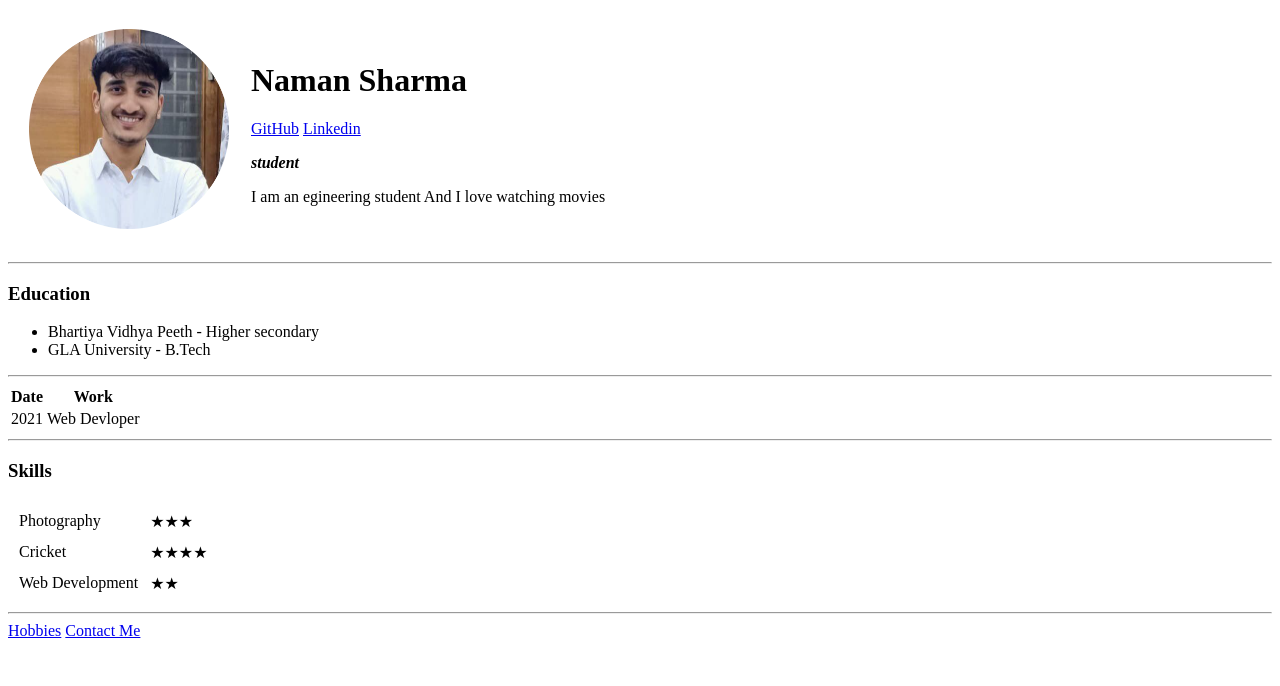
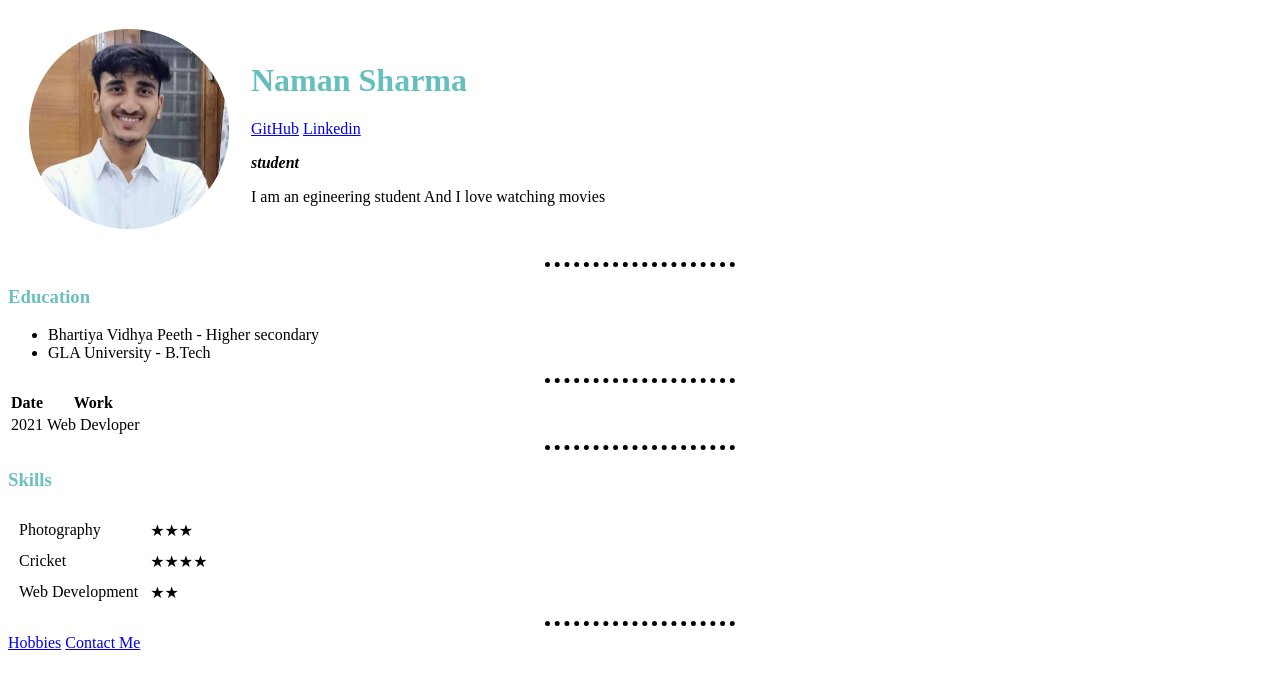
Before and after one commit to nxmxn-shxrmx/cv2, a plain HTML site: page index.html in a window 1280 px wide. Drawn offline with Linux system fonts and the light colour scheme.

Commit message:
Add files via upload

```diff
--- /dev/null
+++ b/CSS/style.css
@@ -0,0 +1,14 @@
+hr {
+    border-color: black;
+    border-width: 5px;
+    border-style: dotted none none;
+
+    width: 15%;
+}
+h1{
+    color: #66bfbf;
+}
+h3
+{
+    color: #6bbfbf;
+}
--- a/hobbies.html
+++ b/hobbies.html
@@ -5,6 +5,7 @@
     <meta http-equiv="X-UA-Compatible" content="IE=edge">
     <meta name="viewport" content="width=device-width, initial-scale=1.0">
     <title>💙Hobbies</title>
+    <link rel="stylesheet" href="CSS/style.css">
 </head>
 <body>
     <h3>Hobbies</h3>
--- a/index.html
+++ b/index.html
@@ -6,13 +6,16 @@
     <meta http-equiv="X-UA-Compatible" content="IE=edge" />
     <meta name="viewport" content="width=device-width, initial-scale=1.0" />
     <title>💙Naman's Personal Site</title>
+    <link rel="stylesheet" href="CSS/style.css">
+
 </head>
 
 <body>
     <table cellspacing="20">
         <tr>
             <td> <img src="photo_2022-01-23_23-46-49-modified.png" alg="Naman" width="200" height="200" /></td>
-            <td><h1>Naman Sharma
+            <td>
+                <h1>Naman Sharma
                 </h1>
                 <a href="https://github.com/nxmxn-shxrmx">GitHub</a>
                 <a href="https://www.linkedin.com/in/naman-sharma-55b03a22b/">Linkedin</a>
```
Lines whose indentation alone changed are shown as unchanged.
